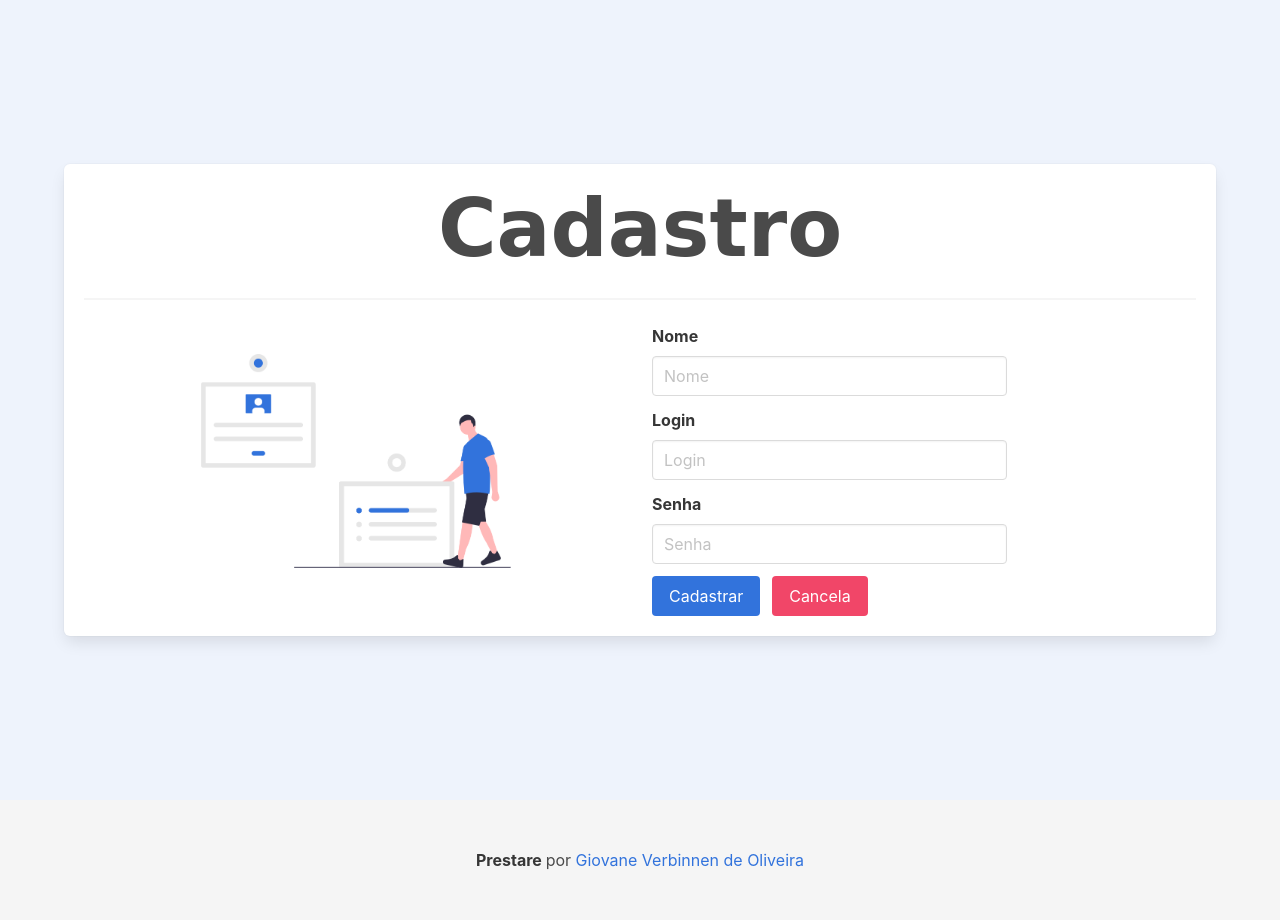
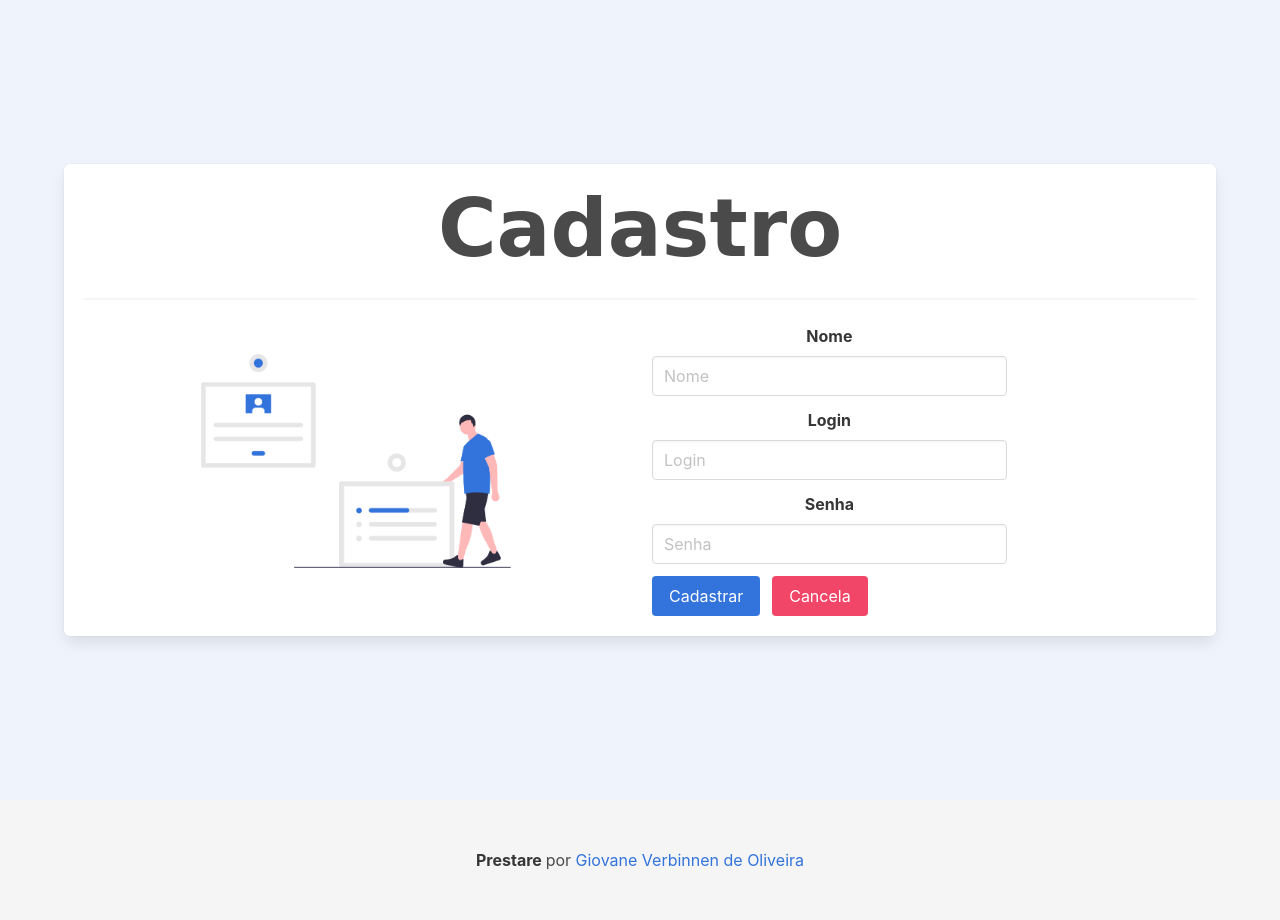
Before and after one commit to GiovaneVerbinnen/prestare, a PHP site: page /formCadPessoa.php in a window 1280 px wide. Run offline with PHP 8.4, Linux system fonts and the light colour scheme; some libraries are stand-ins or nearby versions; some web fonts are replaced.

Commit message:
fix: css class error

```diff
--- a/src/formCadPessoa.php
+++ b/src/formCadPessoa.php
@@ -29,7 +29,7 @@
                 <img src="assets/profile.png" alt="img" style="max-width: 400px; ">
               </div>
               <div class="column is-4 is-offset-0">
-                <form action="cadastraPessoa.php" method="POST" style="has-text-centered">
+                <form action="cadastraPessoa.php" method="POST" class="has-text-centered">
                   <div class="field">
                     <label class="label">Nome</label>
                     <div class="control">
```
